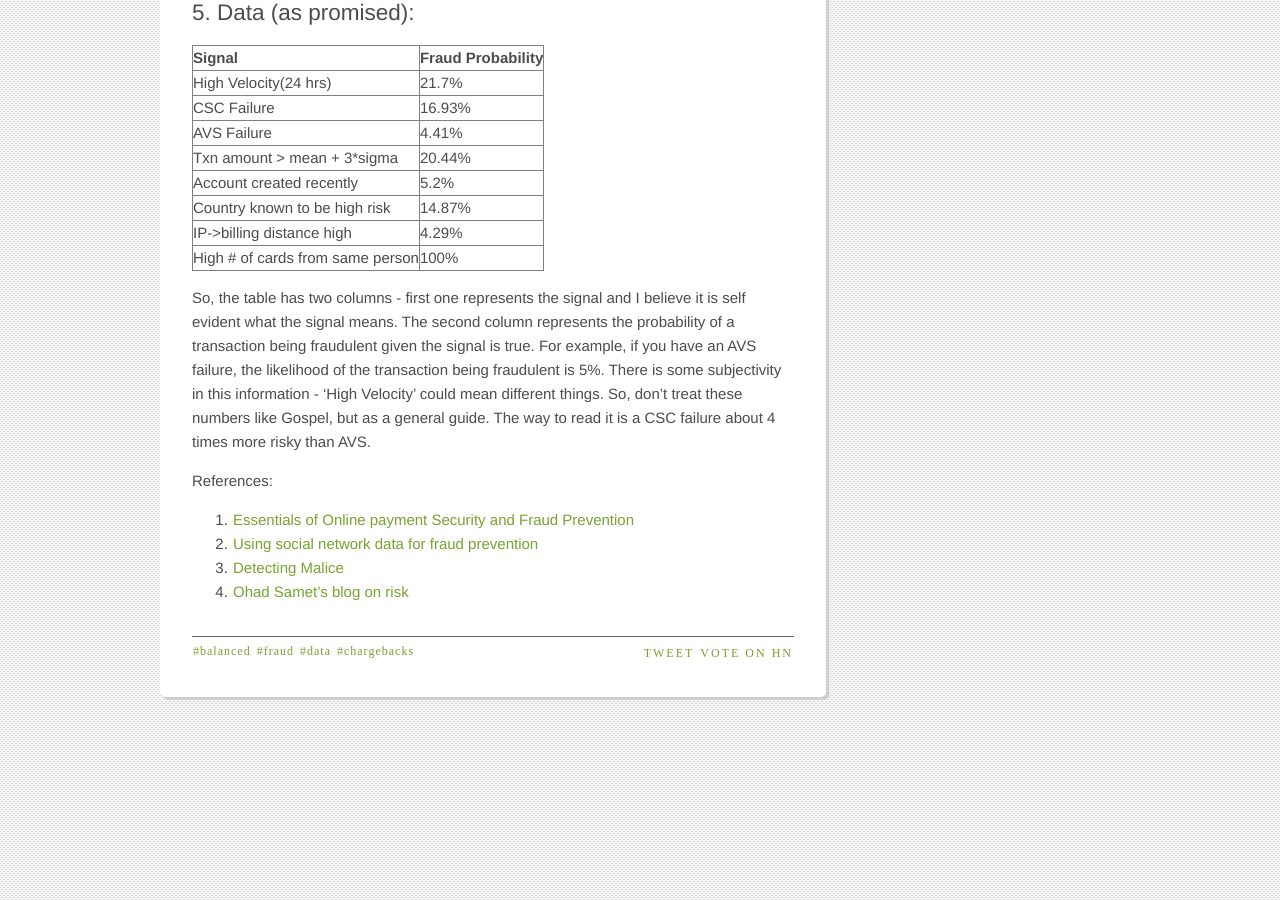
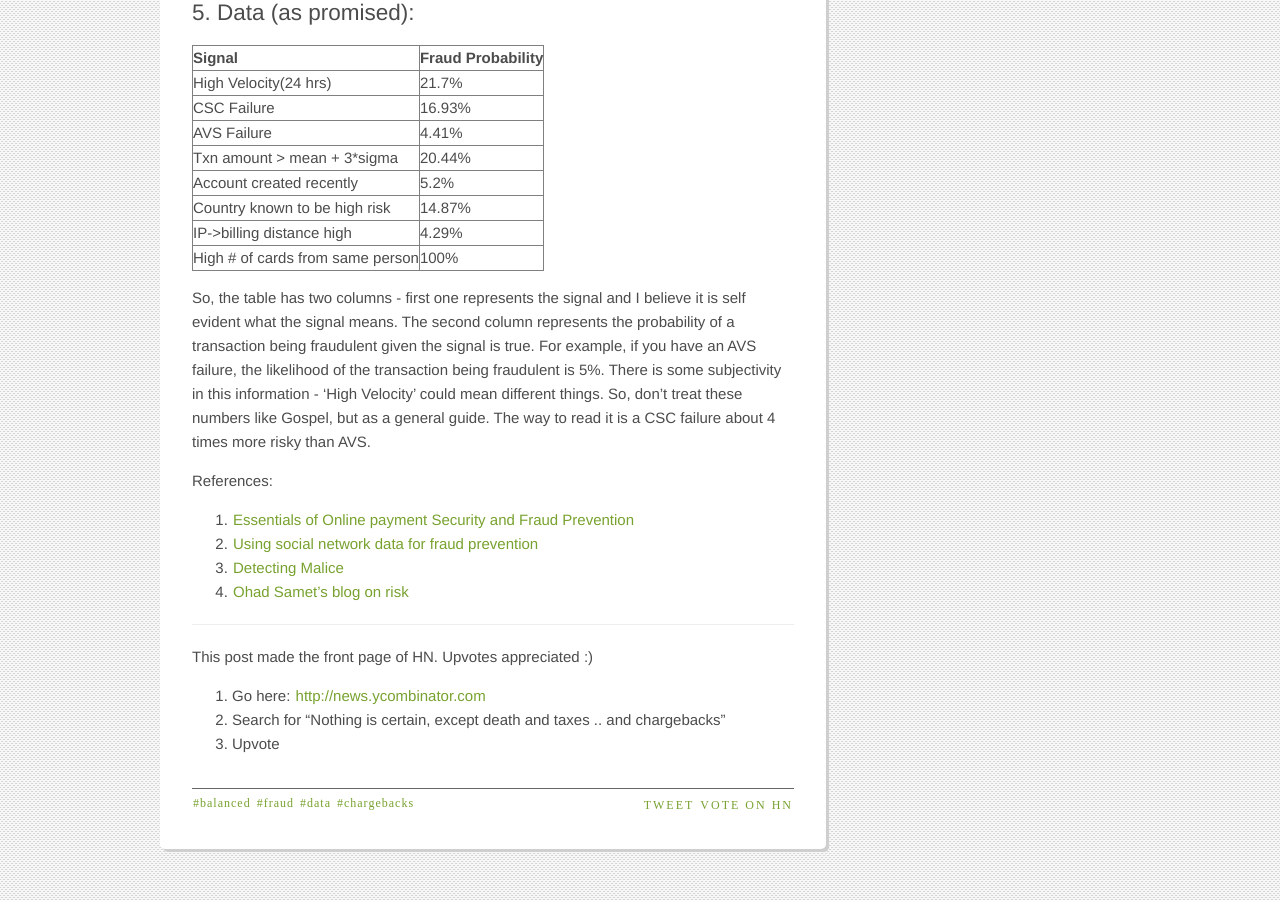
Before and after one commit to balanced/balanced.github.com, a Jekyll site: the page built from _posts/2013-02-21-death-taxes-chargebacks-balanced.md, in a window 1280 px wide and 900 px high, scrolled down 4828 px. Built offline with Jekyll 4.4.1, drawn with Linux system fonts in a browser that asks for light colours; nearby versions of some CDN libraries; library files that are not in the unit come from our copies; Markdown is read by kramdown in place of the engine named in the settings; comment, search, counter and statistics services are not loaded; before the commit the page ends 5576 px from its top, so only the background shows below that.

Commit message:
Update _posts/2013-02-21-death-taxes-chargebacks-balanced.md

```diff
--- a/_posts/2013-02-21-death-taxes-chargebacks-balanced.md
+++ b/_posts/2013-02-21-death-taxes-chargebacks-balanced.md
@@ -185,3 +185,9 @@ References:
 2. [Using social network data for fraud prevention](http:////blog.signifyd.com/2013/01/22/social-network-data-fraud-prevention/)
 3. [Detecting Malice](http://www.detectmalice.com/)
 4. [Ohad Samet's blog on risk](http://www.ohadsamet.com/blog/)
+
+---
+This post made the front page of HN. Upvotes appreciated :)
+1. Go here: [http://news.ycombinator.com](http://news.ycombinator.com)
+2. Search for "Nothing is certain, except death and taxes .. and chargebacks"
+3. Upvote
```
